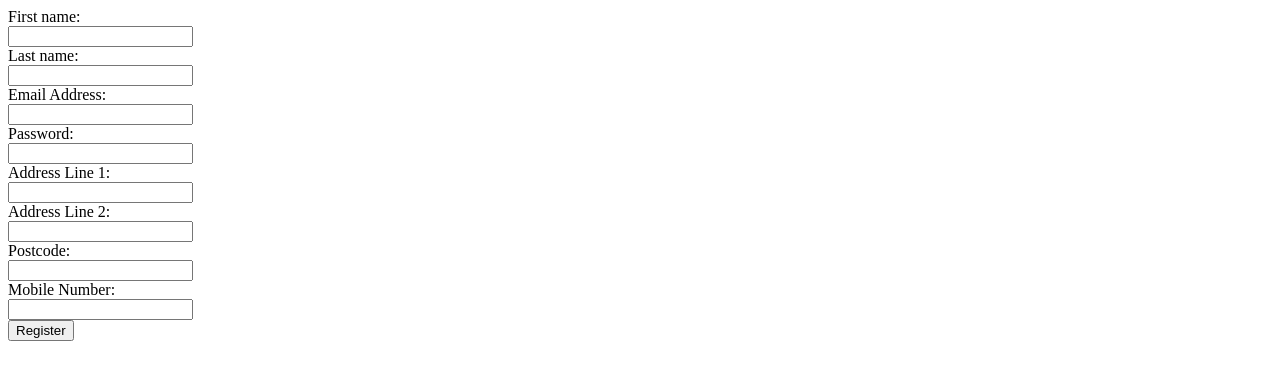
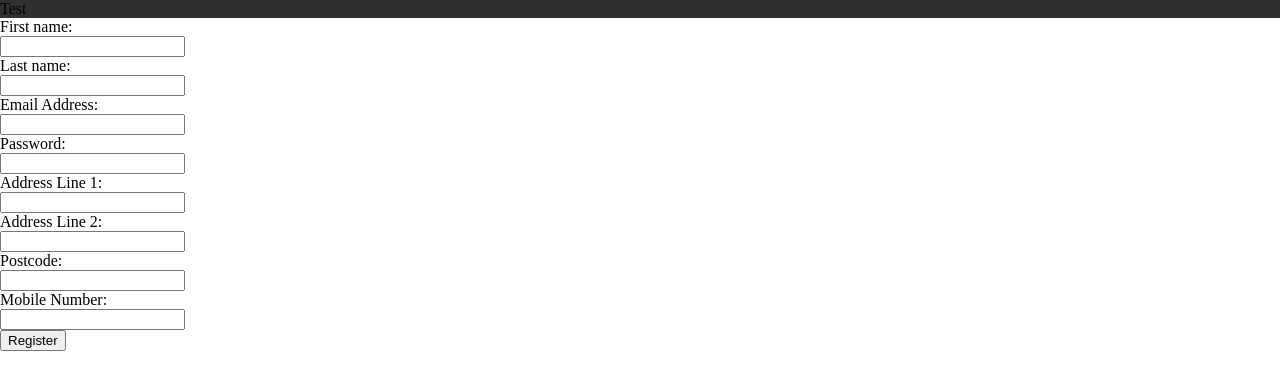
Before and after one commit to William-Eddy/myTickets, a Flask app: page /account/register in a window 1280 px wide. Shown: the top 390 px of the page. Run offline with Flask 2, Linux system fonts and the light colour scheme.

Commit message:
header added

```diff
--- /dev/null
+++ b/static/css/theme.css
@@ -0,0 +1,9 @@
+html, body {
+    margin: 0;
+    padding: 0;
+}
+
+header{
+  width: 100%;
+  background-color: #303030;
+}
--- a/templates/base.html
+++ b/templates/base.html
@@ -3,6 +3,7 @@
   <head>
     <meta charset="utf-8">
     <script src="https://ajax.googleapis.com/ajax/libs/jquery/3.4.1/jquery.min.js"></script>
+    <link rel="stylesheet" type="text/css" href="/static/css/theme.css">
     <title>{{title}}</title>
   </head>
   <header>
--- /dev/null
+++ b/templates/header.html
@@ -0,0 +1,13 @@
+{% extends "base.html" %}
+
+{% block content %}
+{{ super() }}
+
+<header>
+
+  Test
+
+</header>
+
+
+{% endblock %}
--- a/templates/standardPage.html
+++ b/templates/standardPage.html
@@ -1 +1,14 @@
 {% extends "base.html" %}
+
+{% block header %}
+{{ super() }}
+
+{% include "header.html" %}
+
+{% endblock %}
+
+{% block footer %}
+{{ super() }}
+
+
+{% endblock %}
```
